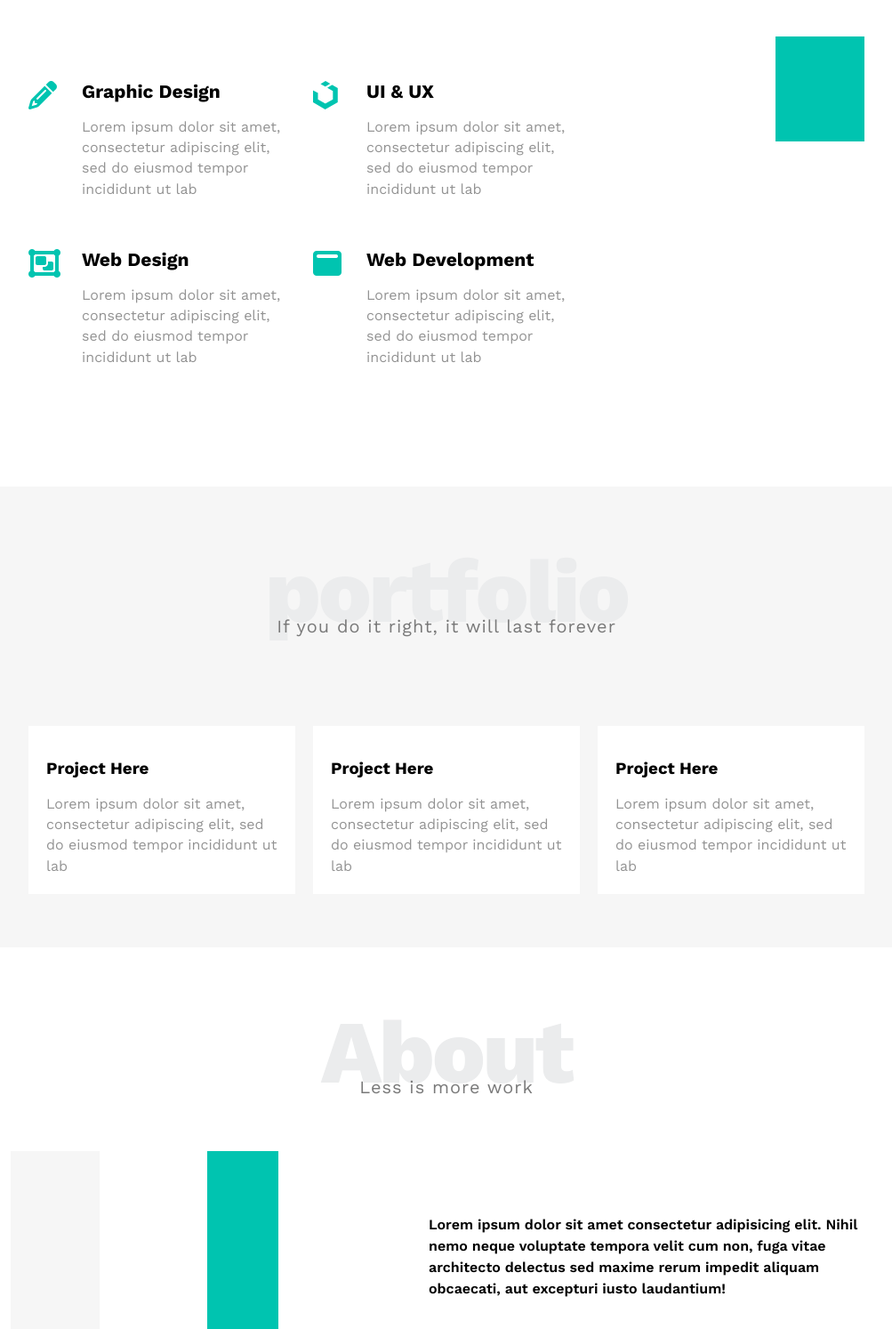
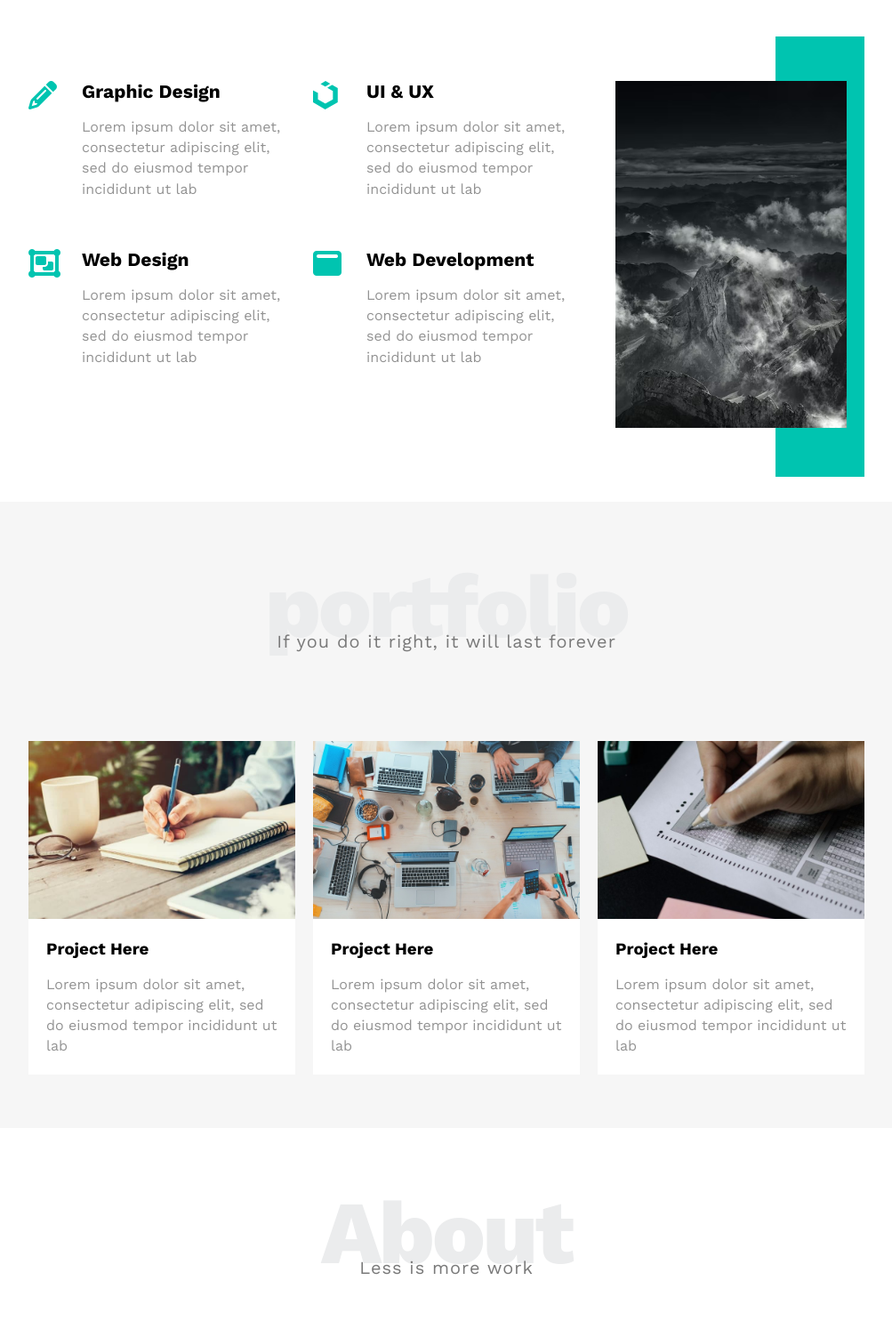
Before and after one commit to AYOUBnsr/HTML_and_CSS_template_1, a plain HTML site: page index.html in a window 1280 px wide. Shown: the part 1358-2852 px from the top of the page at 89% size, without its empty margins (138-1141 px from the left). Drawn offline with nearby package versions, Linux system fonts and the light colour scheme.

Commit message:
fix images pb

```diff
--- a/index.html
+++ b/index.html
@@ -107,7 +107,7 @@
                 <div class="col">
                     <!-- img -->
                     <div class="image ig">
-                        <img src="../project 1 html & css/images/photo-1526063581385-0d63b083f98d.avif" alt="">
+                        <img src="images/photo-1526063581385-0d63b083f98d.avif" alt="">
                     </div>
                     <!-- /img -->
                 </div>
@@ -124,7 +124,7 @@
             <div class="portfo">
                 <!-- 1 -->
                 <div class="card">
-                    <img src="../project 1 html & css/images/portfolio-1.jpg" alt="">
+                    <img src="images/portfolio-1.jpg" alt="">
                     <div class="info">
                         <h3>Project Here</h3>
                         <p>Lorem ipsum dolor sit amet, consectetur adipiscing elit, sed do eiusmod tempor incididunt ut lab</p>
@@ -133,7 +133,7 @@
                 <!-- /1 -->
                 <!-- 2 -->
                 <div class="card">
-                    <img src="../project 1 html & css/images/portfolio-2.jpg" alt="">
+                    <img src="images/portfolio-2.jpg" alt="">
                     <div class="info">
                         <h3>Project Here</h3>
                         <p>Lorem ipsum dolor sit amet, consectetur adipiscing elit, sed do eiusmod tempor incididunt ut lab</p>
@@ -142,7 +142,7 @@
                 <!-- /2 -->
                 <!-- 3 -->
                 <div class="card">
-                    <img src="../project 1 html & css/images/portfolio-3.jpg" alt="">
+                    <img src="images/portfolio-3.jpg" alt="">
                     <div class="info">
                         <h3>Project Here</h3>
                         <p>Lorem ipsum dolor sit amet, consectetur adipiscing elit, sed do eiusmod tempor incididunt ut lab</p>
@@ -160,7 +160,7 @@
             <p class="sp">Less is more work</p>
             <div class="abo">
                 <div class="im">
-                    <img src="../project 1 html & css/images/about.jpg" alt="">
+                    <img src="images/about.jpg" alt="">
                 </div>
                 <div class="text">
                     <p class="p1">Lorem ipsum dolor sit amet consectetur adipisicing elit. Nihil nemo neque voluptate tempora velit cum non, fuga vitae architecto delectus sed maxime rerum impedit aliquam obcaecati, aut excepturi iusto laudantium!</p>
```
